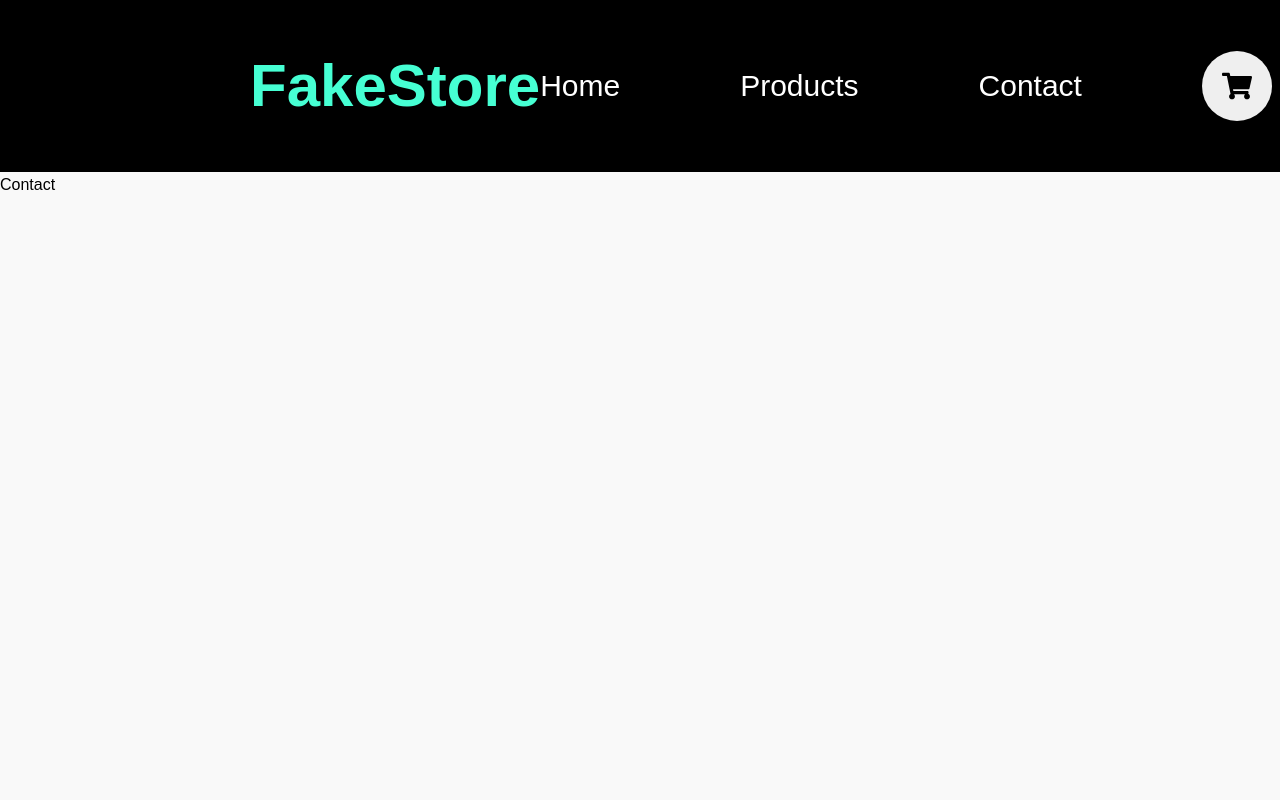
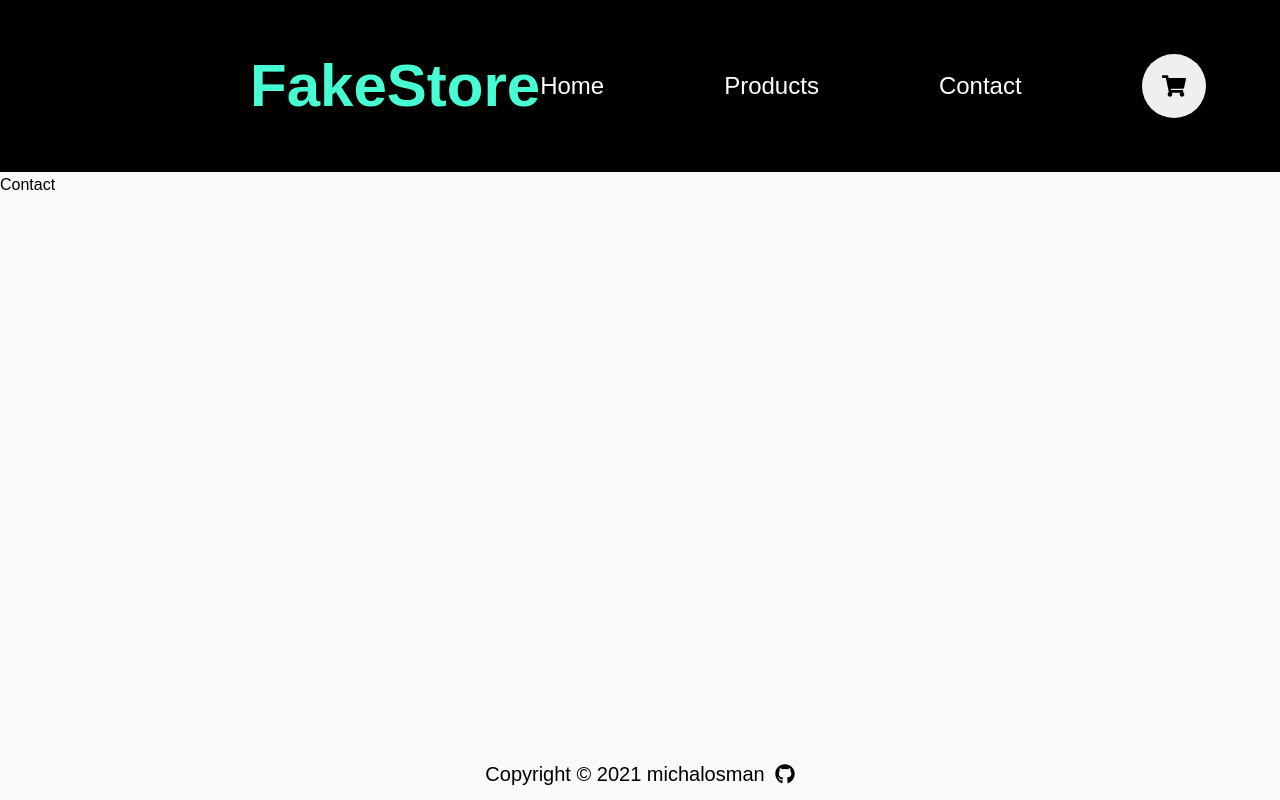
Before and after one commit to michalosman/shopping-cart, a React (Create React App) app: page /contact in a window 1280 px wide. Built offline with nearby package versions, Linux system fonts and the light colour scheme; the HTML template or start-up script is replaced by a standard one.

Commit message:
Finish footer

```diff
--- a/src/components/Footer.js
+++ b/src/components/Footer.js
@@ -1,11 +1,40 @@
 import React from 'react'
+import styled from 'styled-components'
+import { FaGithub } from 'react-icons/fa'
 
 const Footer = () => {
   return (
-    <div>
-
-    </div>
+    <FooterWrapper>
+      Copyright © 2021 michalosman
+      <GithubLink href="https://github.com/michalosman" target="_blank">
+        <FaGithub />
+      </GithubLink>
+    </FooterWrapper>
   )
 }
 
+const FooterWrapper = styled.footer`
+  position: absolute;
+  bottom: 0;
+  left: 0;
+  display: flex;
+  align-items: center;
+  justify-content: center;
+  width: 100%;
+  padding: 1rem 0;
+  font-size: 2rem;
+`
+
+const GithubLink = styled.a`
+  margin-left: 1rem;
+  display: flex;
+  color: ${({ theme }) => theme.colors.dark};
+  font-size: 2rem;
+  transition: transform 0.2s ease-in-out;
+
+  &:hover {
+    transform: scale(1.3);
+  }
+`
+
 export default Footer
--- a/src/components/Navbar.js
+++ b/src/components/Navbar.js
@@ -19,7 +19,7 @@
   display: flex;
   align-items: center;
   gap: 12rem;
-  font-size: 3rem;
+  font-size: 2.4rem;
 `
 
 const StyledLink = styled(Link)`
--- a/src/theme/GlobalStyle.js
+++ b/src/theme/GlobalStyle.js
@@ -12,6 +12,9 @@
   html {
     font-size: 62.5%;
     line-height: 1.6;
+    /* Footer support */
+    position: relative;
+    min-height: 100%;
   }
 
   body {
```
